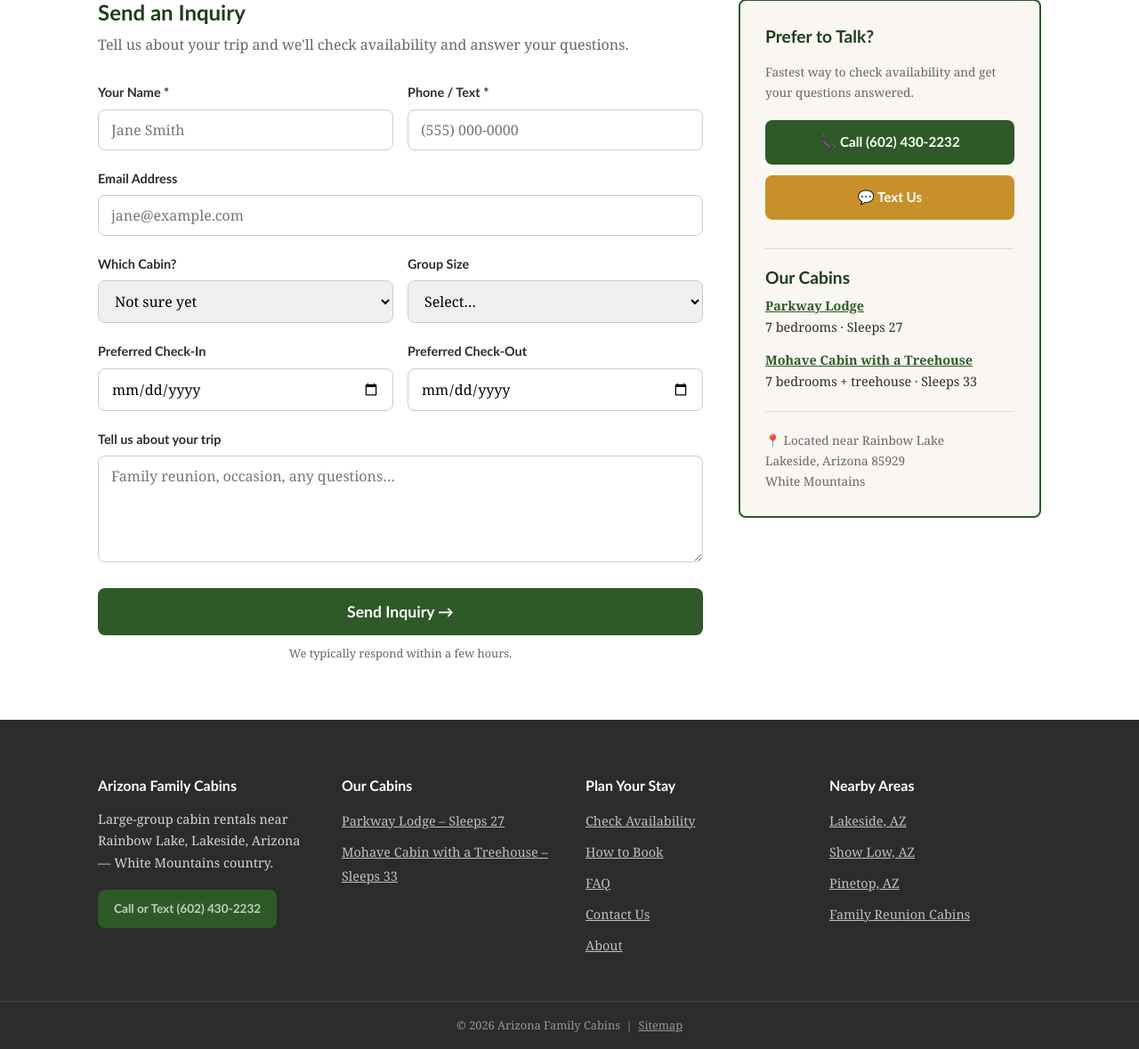
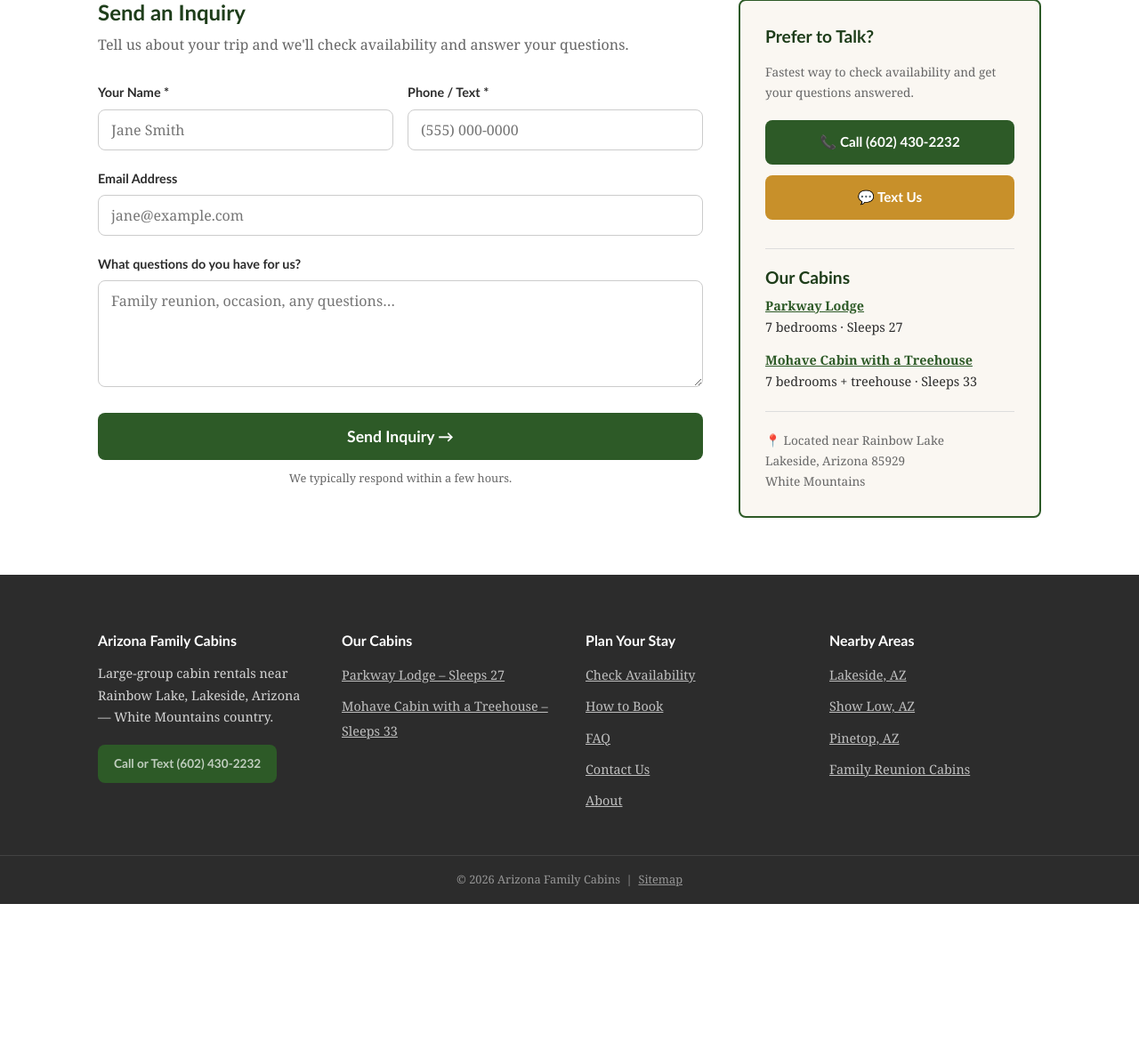
Before and after one commit to shiloh-lundahl/arizonafamilycabins, a Flask app: page /contact/ in a window 1280 px wide. Shown: the part 413-1592 px from the top of the page at 89% size. After the commit the page ends 1429 px from the top, so only its background shows below. Run offline with Flask 3, Linux system fonts and the light colour scheme; some libraries are stand-ins or nearby versions.

Commit message:
Simplify contact form: drop cabin/group-size/dates fields
Removes "Which Cabin?", "Group Size", "Preferred Check-In", and
"Preferred Check-Out" per Shiloh — those are just extra friction for
what's meant to be a quick inquiry form. Relabels the message field
to "What questions do you have for us?"

```diff
--- a/templates/contact.html
+++ b/templates/contact.html
@@ -35,40 +35,8 @@
             <label for="email">Email Address</label>
             <input type="email" id="email" name="email" placeholder="jane@example.com">
           </div>
-          <div class="form-row">
-            <div class="form-group">
-              <label for="cabin_interest">Which Cabin?</label>
-              <select id="cabin_interest" name="cabin_interest">
-                <option value="">Not sure yet</option>
-                <option value="parkway_lodge">Parkway Lodge (sleeps 27)</option>
-                <option value="mohave_cabin">Mohave Cabin with a Treehouse (sleeps 33)</option>
-                <option value="both">Both Cabins</option>
-              </select>
-            </div>
-            <div class="form-group">
-              <label for="group_size">Group Size</label>
-              <select id="group_size" name="group_size">
-                <option value="">Select…</option>
-                <option value="10-15">10–15 people</option>
-                <option value="16-20">16–20 people</option>
-                <option value="21-27">21–27 people</option>
-                <option value="28-33">28–33 people</option>
-                <option value="34-60">34–60 (both cabins)</option>
-              </select>
-            </div>
-          </div>
-          <div class="form-row">
-            <div class="form-group">
-              <label for="check_in">Preferred Check-In</label>
-              <input type="date" id="check_in" name="check_in">
-            </div>
-            <div class="form-group">
-              <label for="check_out">Preferred Check-Out</label>
-              <input type="date" id="check_out" name="check_out">
-            </div>
-          </div>
           <div class="form-group">
-            <label for="message">Tell us about your trip</label>
+            <label for="message">What questions do you have for us?</label>
             <textarea id="message" name="message" placeholder="Family reunion, occasion, any questions…"></textarea>
           </div>
           <button type="submit" class="btn btn-primary btn-lg" style="width:100%;">Send Inquiry →</button>
```
